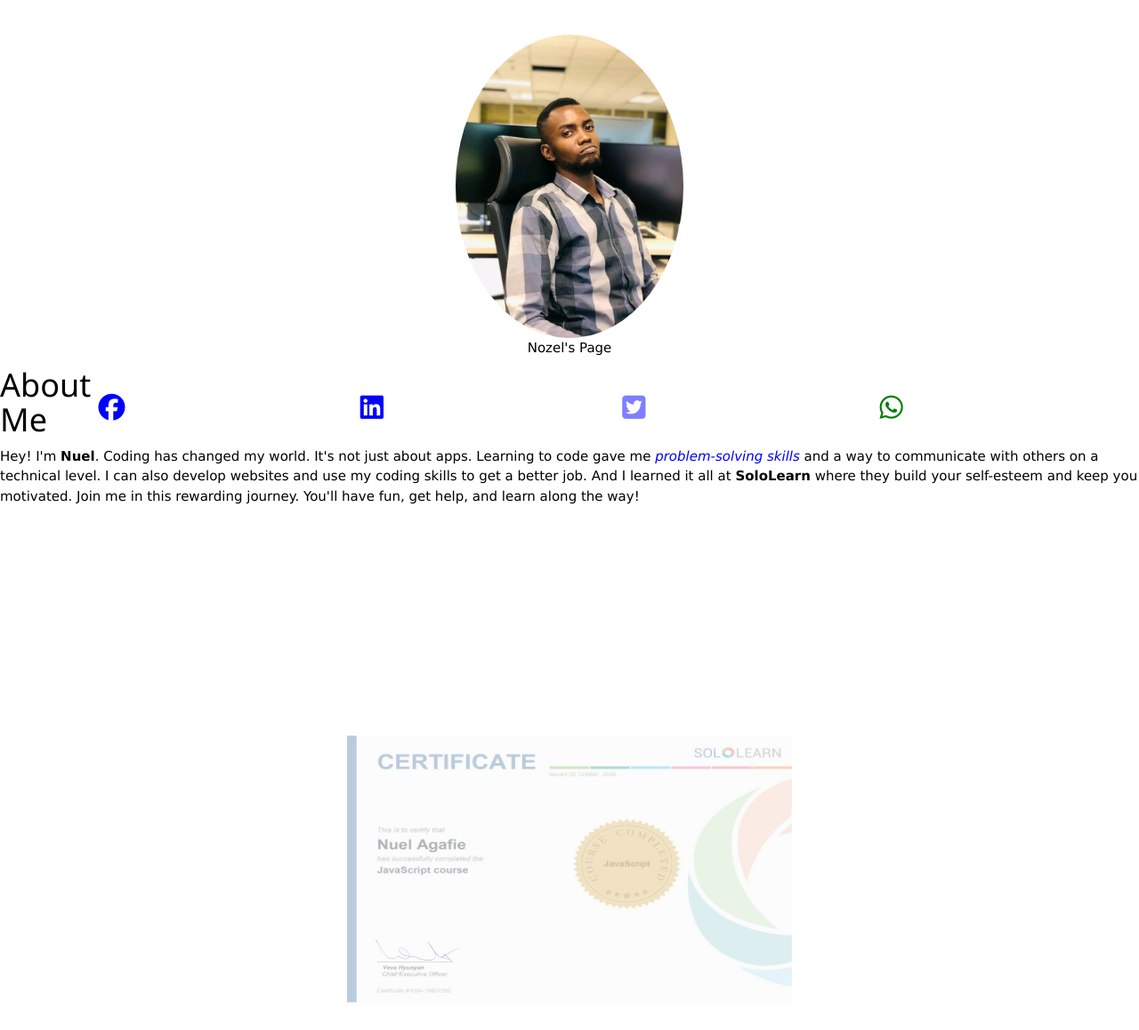
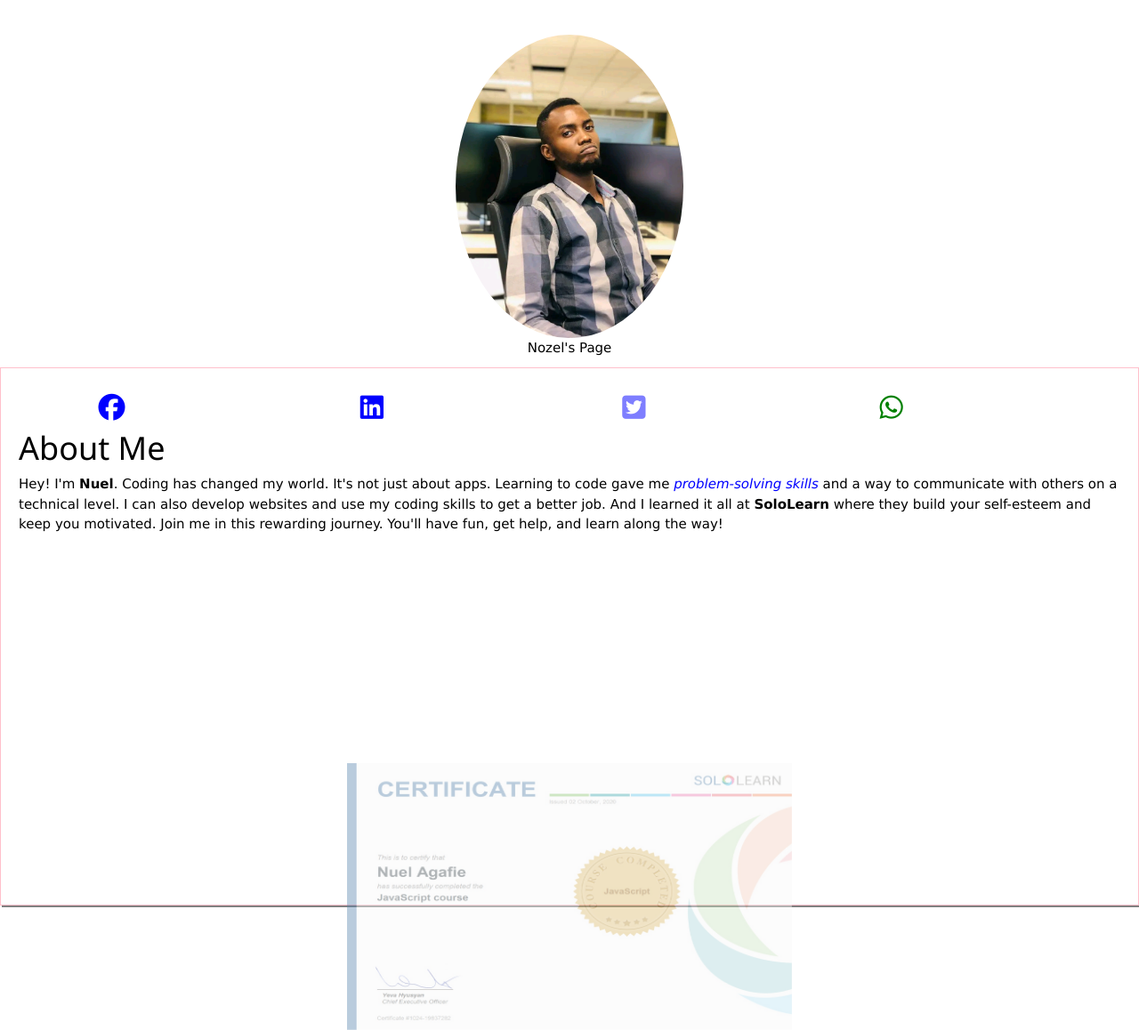
Before and after one commit to Nozel-silva/Nuel, a plain HTML site: page index.html in a window 1280 px wide. Shown: the whole page at 89% size. Before the commit the page ends 1127 px from the top, so only its background shows below. Drawn offline with nearby package versions, Linux system fonts and the light colour scheme.

Commit message:
Update index.html

```diff
--- a/index.html
+++ b/index.html
@@ -24,7 +24,11 @@
         color: black ;
 
     }
-
+  .write{
+border:1px solid pink;
+padding:20px;
+box-shadow:2px 2px grey;
+}
     .topnav {
   overflow: hidden;
   background-color: ghostwhite;
```
